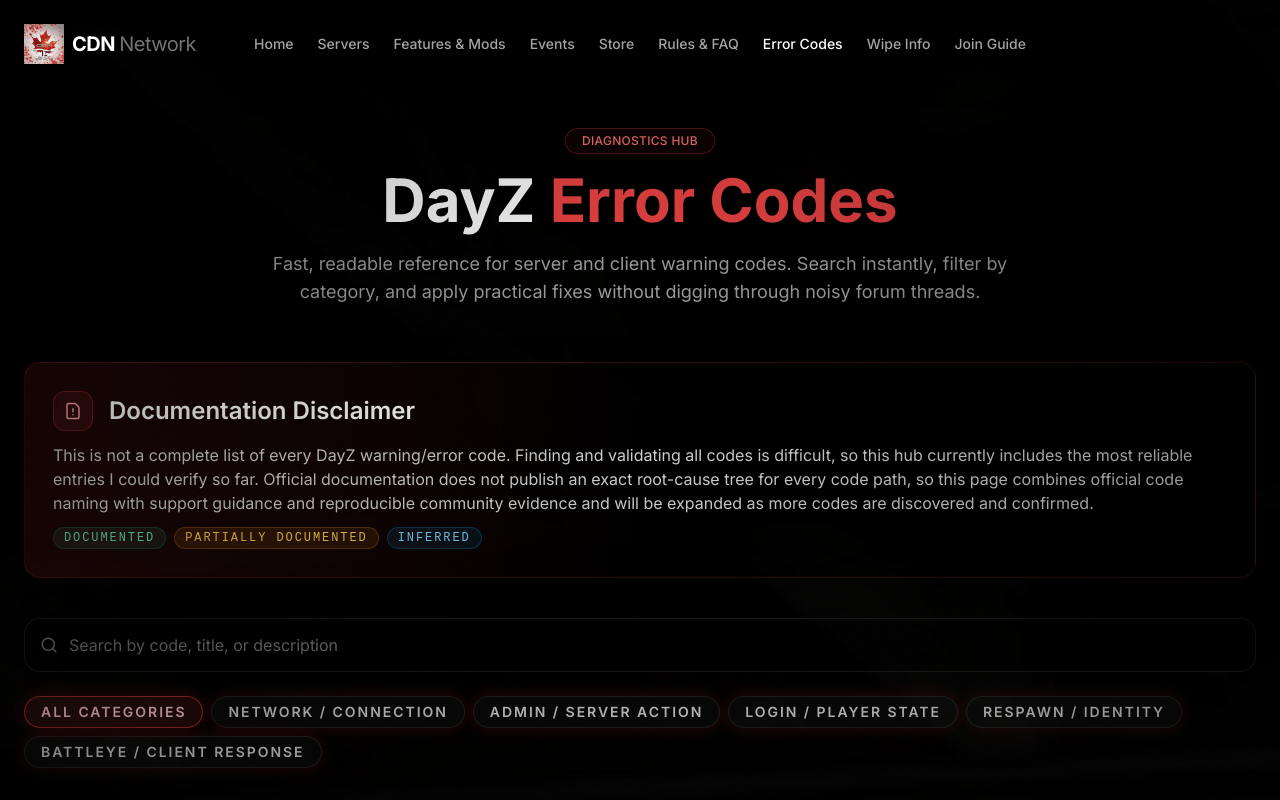
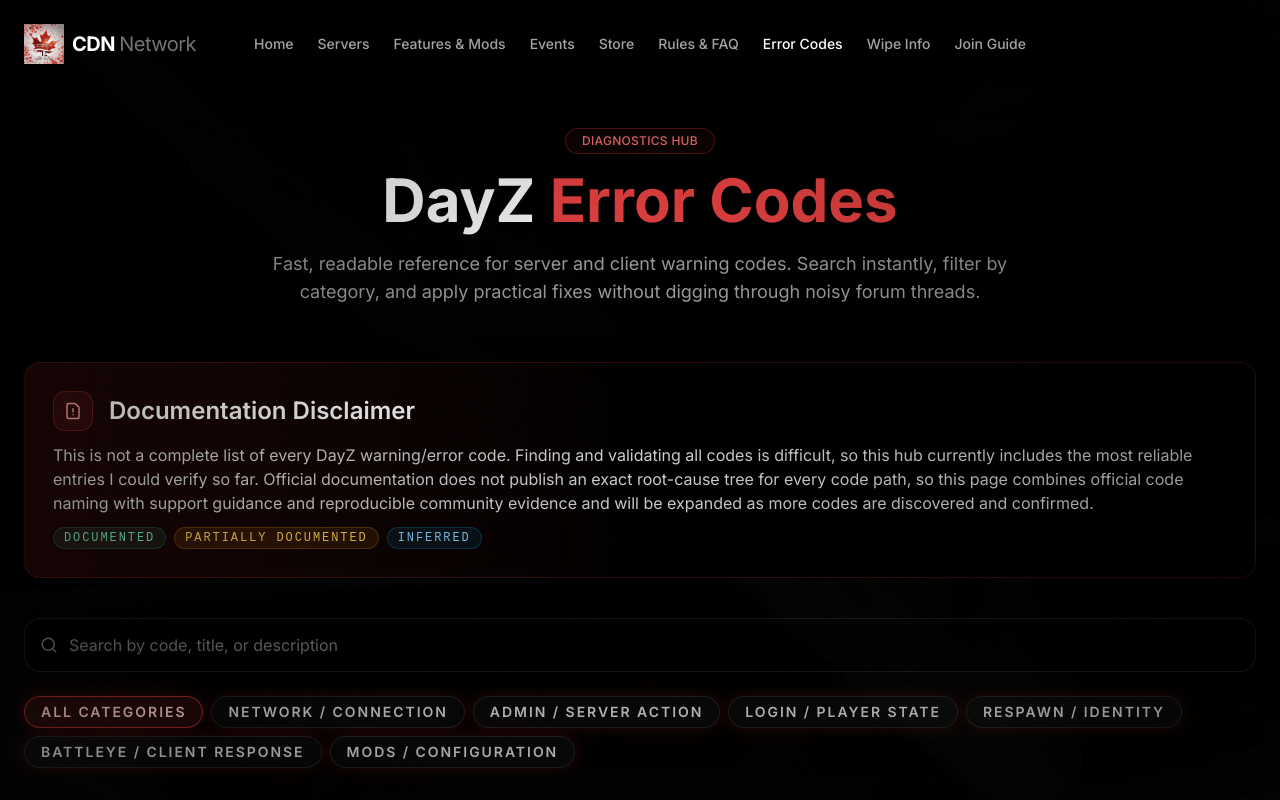
Before and after one commit to InfamousMorningstar/CDNdayz, a Next.js app: page /dayz-error-codes in a window 1280 px wide. Shown: the top 800 px of the page. Built offline with nearby package versions, Linux system fonts and the light colour scheme.

Commit message:
Add 0x00040074 mod version conflict error code

```diff
--- a/src/data/dayzErrorCodes.ts
+++ b/src/data/dayzErrorCodes.ts
@@ -181,5 +181,26 @@
     ],
     status: "documented",
     sourceIds: ["R1", "R2", "R3", "R5", "R6", "R8", "R9", "R11"]
+  },
+  {
+    code: "0x00040074",
+    title: "MOD_VERSION_CONFLICT",
+    category: "Mods / Configuration",
+    description: "Server mod configuration or client mod version incompatibility.",
+    commonCauses: [
+      "Client mods do not match server mod list",
+      "Mod version mismatch between client and server",
+      "Corrupted or outdated mod files",
+      "Required mod not installed on client"
+    ],
+    recommendedFixes: [
+      "Verify all server mods are installed and up-to-date on your machine",
+      "Use mod manager (CUP, ACE, etc.) to sync mod versions",
+      "Delete mod cache and reinitialize (Documents/DayZ folder)",
+      "Ensure mods are launched in the correct load order",
+      "Check server mod list against your client configuration"
+    ],
+    status: "inferred",
+    sourceIds: ["COMMUNITY_REPORT"]
   }
 ];
```
